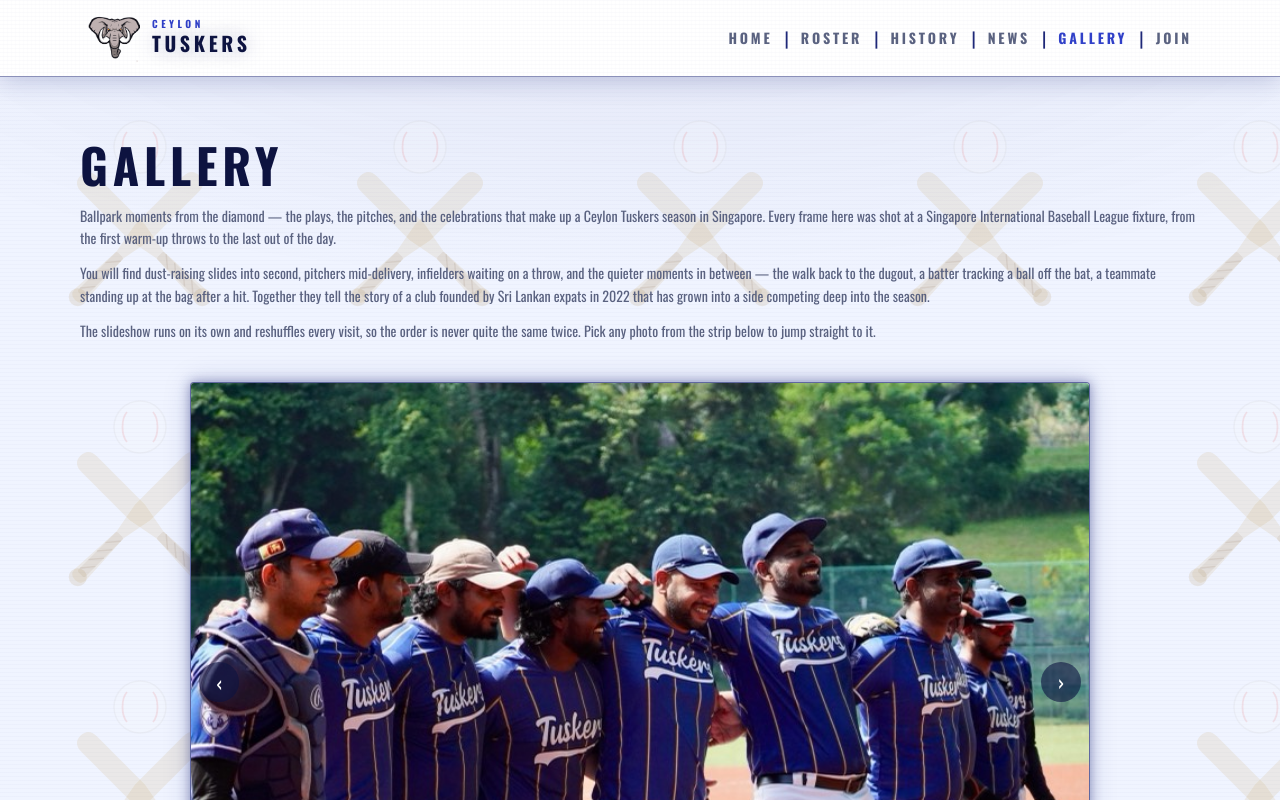
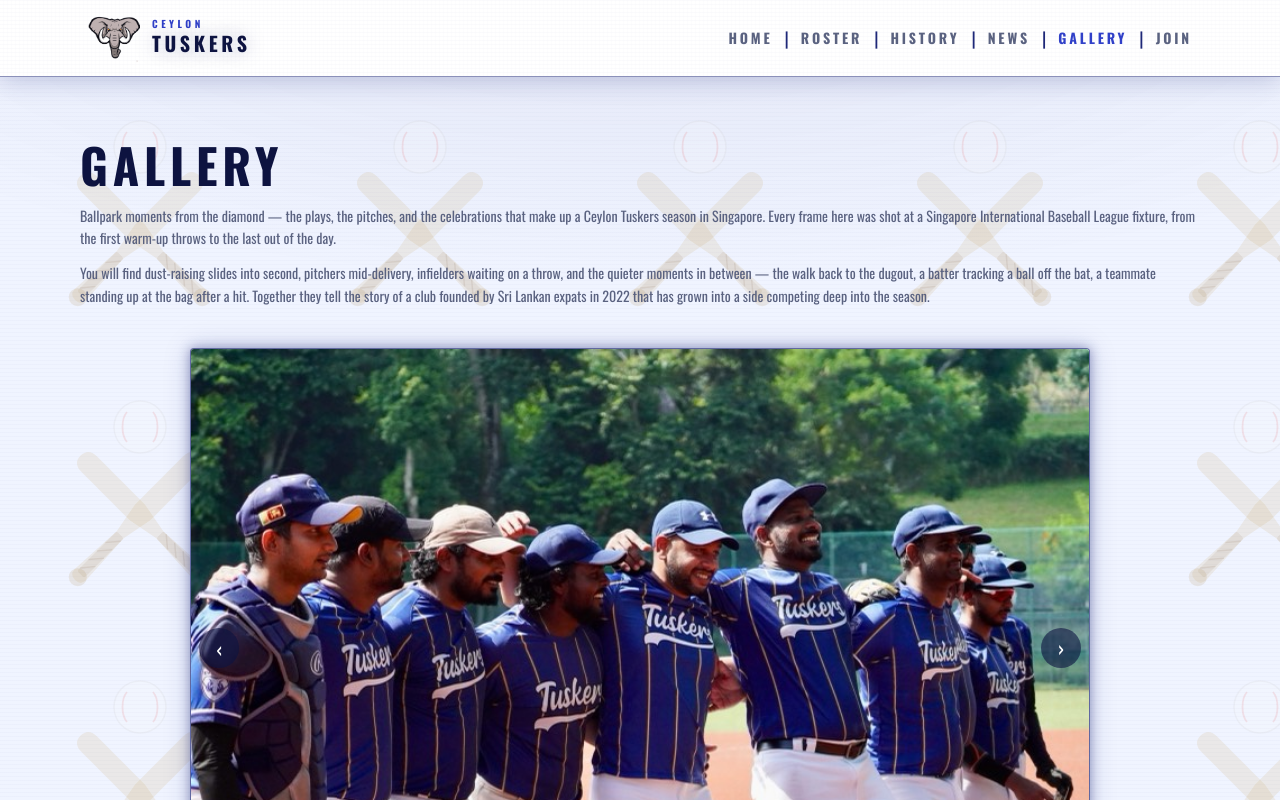
Before and after one commit to ambarox/tuskers-web, a Next.js app: page /gallery in a window 1280 px wide. Shown: the top 800 px of the page. Built offline with nearby package versions, Linux system fonts and the light colour scheme.

Commit message:
Remove redundant text from Gallery page description for improved readability and focus.

```diff
--- a/src/app/gallery/page.tsx
+++ b/src/app/gallery/page.tsx
@@ -34,11 +34,6 @@ export default function GalleryPage() {
             story of a club founded by Sri Lankan expats in 2022 that has grown
             into a side competing deep into the season.
           </p>
-          <p>
-            The slideshow runs on its own and reshuffles every visit, so the
-            order is never quite the same twice. Pick any photo from the strip
-            below to jump straight to it.
-          </p>
         </div>
       </div>
 
```
